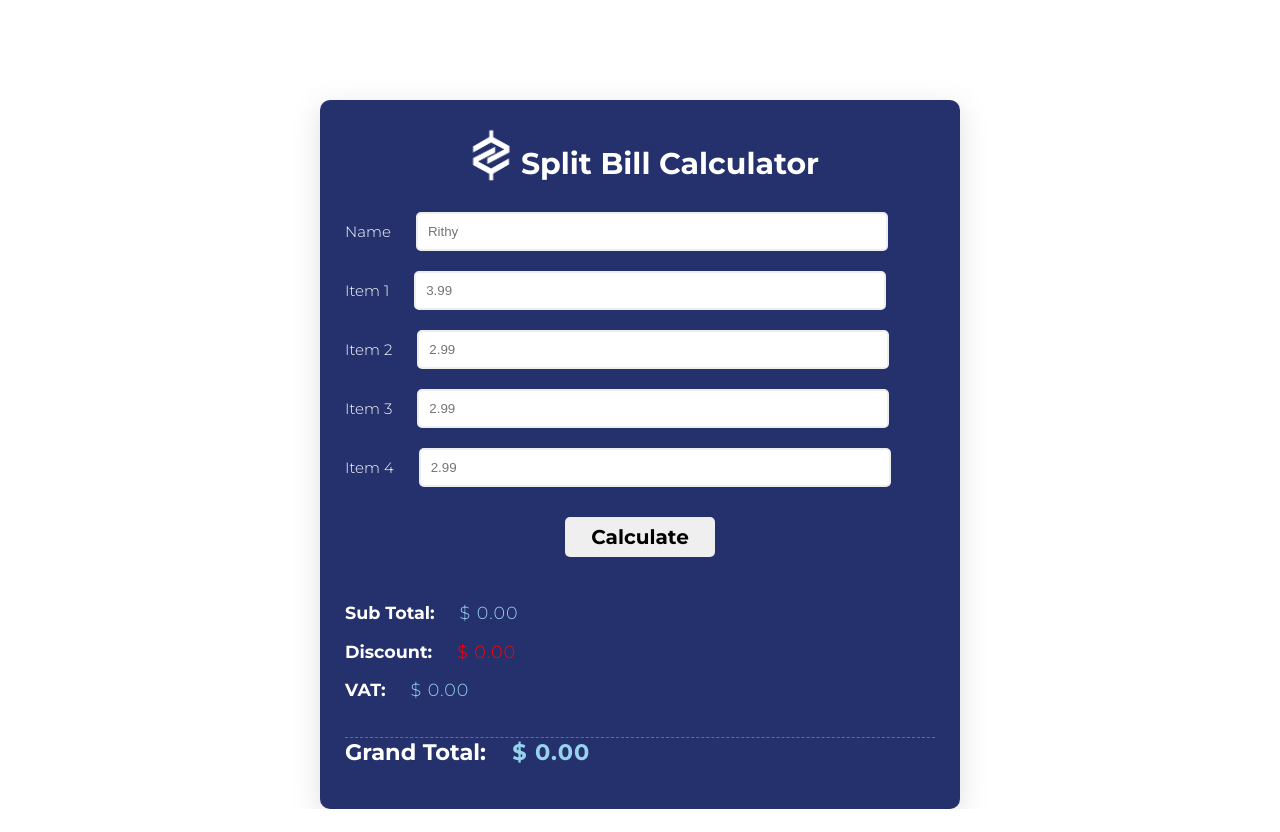
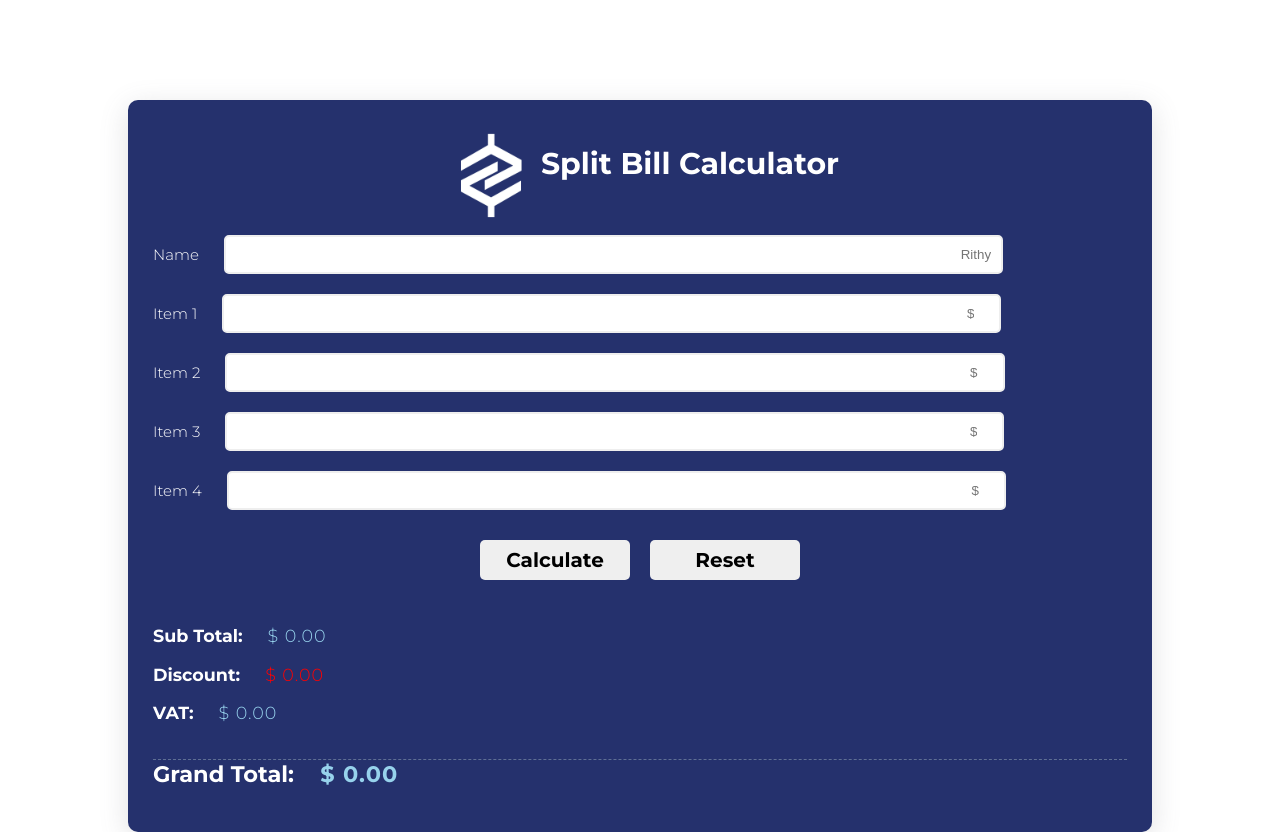
Before and after one commit to Thymadonakh/ZPOIN-Calculator, a plain HTML site: page index.html in a window 1280 px wide. Before the commit the page ends 809 px from the top, so only its background shows below. Drawn offline with Linux system fonts and the light colour scheme.

Commit message:
"second"

```diff
--- a/index.html
+++ b/index.html
@@ -10,9 +10,7 @@
   <body>
     <main>
         <div class="header">
-            <div>
-                <img src="./zpoin-logo.png" alt="" class="logo" width="60px">
-            </div>
+            <img src="./zpoin-logo.png" alt="" class="logo" width="100px">
             <h1>Split Bill Calculator</h1>
         </div>
             <div class="form-item">
@@ -21,22 +19,23 @@
             </div>
             <div class="form-item">
               <label for="item1">Item 1</label>
-              <input type="number" id="item1" name="item1" placeholder="3.99" />
+              <input type="number" id="item1" name="item1" placeholder="$" />
             </div>
             <div class="form-item">
               <label for="item2">Item 2</label>
-              <input type="number" id="item2" name="item2" placeholder="2.99" />
+              <input type="number" id="item2" name="item2" placeholder="$" />
             </div>
             <div class="form-item">
               <label for="item3">Item 3</label>
-              <input type="number" id="item3" name="item3" placeholder="2.99"/>
+              <input type="number" id="item3" name="item3" placeholder="$"/>
             </div>
             <div class="form-item">
                 <label for="item4">Item 4</label>
-                <input type="number" id="item4" name="item4" placeholder="2.99"/>
+                <input type="number" id="item4" name="item4" placeholder="$"/>
               </div>
       <div class="calBtn">
         <button class="calculate">Calculate</button>
+        <button class="reset">Reset</button>
       </div>
       <div class="amount">
           <h3 class="sub-total">Sub Total: <span >$ 0.00</span> </h3>
--- a/script.js
+++ b/script.js
@@ -19,10 +19,16 @@ calculae.addEventListener("click", () => {
   discountValue = total * 0.2;
   vatValue = total * 0.1;
   grandTotal = total + vatValue - discountValue;
-  subTotal.innerHTML = `Sub Total: <span >$ ${total}</span>`;
+
+  if (total % 1 === 0) {
+    subTotal.innerHTML = `Sub Total: <span >$ ${total}.00</span>`;
+  } else {
+    subTotal.innerHTML = `Sub Total: <span >$ ${total}</span>`;
+  }
   discount.innerHTML = `Discount: <span >- $ ${discountValue.toFixed(
     2
   )}</span>`;
+
   vat.innerHTML = `VAT: <span>$ ${vatValue.toFixed(2)}</span>`;
   grandAmount.innerHTML = `Grand Total: <span>$ ${grandTotal.toFixed(
     2
--- a/style.css
+++ b/style.css
@@ -6,7 +6,7 @@
 body {
     margin: 0;
     padding: 0;
-    max-width: 50%;
+    max-width: 80%;
     font-size: 15px;
     min-height: 100%;
     font-family: 'Montserrat', sans-serif;
@@ -23,8 +23,6 @@ main {
     box-shadow: rgba(100, 100, 111, 0.2) 0px 7px 29px 0px;
     background-color: #25316D;
     color: white;
-    min-width: 370px;
-    max-width: 800px;
 }
 .header {
     display: flex;
@@ -98,3 +96,7 @@ button:focus {
 .discount span {
     color: red;
 }
+
+input::placeholder {
+    text-align: right;
+}
```
